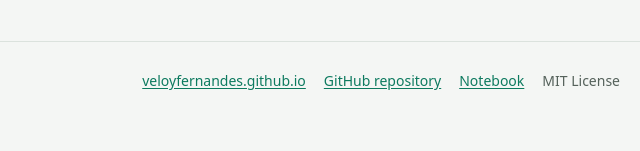
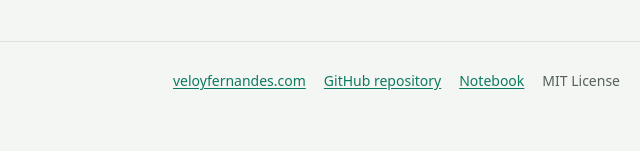
Before and after one commit to VeloyFernandes/VeloyFernandes.github.io, a plain HTML site: page green-methanol/index.html in a window 1280 px wide. Shown: the part 11044-11195 px from the top of the page, 640-1280 px from the left. Drawn offline with Linux system fonts and the light colour scheme.

Commit message:
Use veloyfernandes.com in links and the contact form

```diff
--- a/green-methanol/index.html
+++ b/green-methanol/index.html
@@ -448,10 +448,10 @@
   <div class="wrap footer-inner">
     <div>
       <strong>Upgrading Biogas CO₂ to Green Methanol via Wind &amp; Solar-Powered Alkaline Electrolysis</strong>
-      <p>Aung Kyawo · <a href="https://veloyfernandes.github.io/">Veloy Fernandes</a> · Denizhan Arslanbeka</p>
+      <p>Aung Kyawo · <a href="https://veloyfernandes.com/">Veloy Fernandes</a> · Denizhan Arslanbeka</p>
     </div>
     <div class="footer-links">
-      <a href="https://veloyfernandes.github.io/">veloyfernandes.github.io</a>
+      <a href="https://veloyfernandes.com/">veloyfernandes.com</a>
       <a href="https://github.com/VeloyFernandes/Upgrading-Biogas-CO2-to-Green-Methanol-via-Wind-Solar-Powered-Alkaline-Electrolysis" rel="noopener">GitHub repository</a>
       <a href="https://github.com/VeloyFernandes/Upgrading-Biogas-CO2-to-Green-Methanol-via-Wind-Solar-Powered-Alkaline-Electrolysis/blob/main/Wind_Solar_v24.ipynb" rel="noopener">Notebook</a>
       <span>MIT License</span>
```
Also changed, not shown: index.html (+2 -2 lines), 1 other file.
